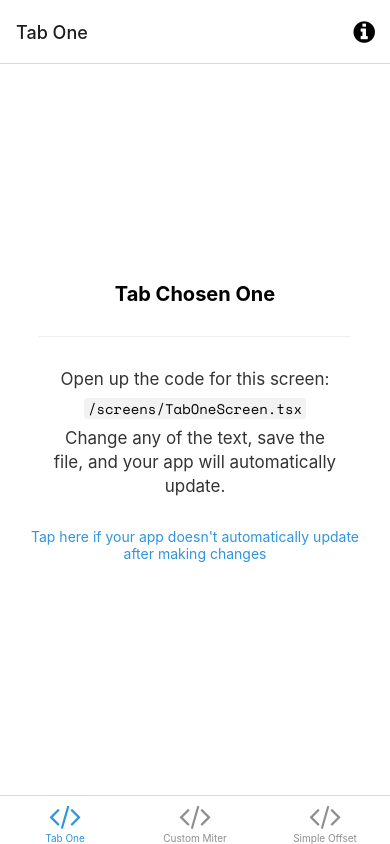
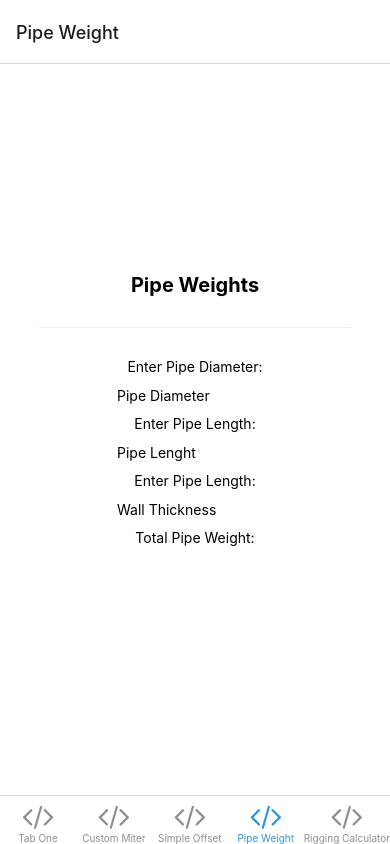
Before and after one commit to rjmealin/PipeFittingCalc, a React Native app in the folder PipeFittingCalc/: screen /PipeWeight in a window 390 px wide. Built offline with nearby package versions, Linux system fonts and the light colour scheme; what expo-linking would draw is missing.

Commit message:
added Geometric calculations class, began work on pipe weights and rigging calc

```diff
--- /dev/null
+++ b/PipeFittingCalc/constants/GeometricCalc.ts
@@ -0,0 +1,19 @@
+import { PipeWeightModel } from "./Models";
+
+export class GeometricCalc {
+
+    static CarbStlLbCuIn:number = 0.2833;
+    static WaterLbCuIn:number = 0.036127
+
+    public static CalculatePipeWeight(PipeLength:number, PipeDia:number, wallThick:number):PipeWeightModel {
+        let model = new PipeWeightModel(PipeDia, PipeLength, wallThick);
+
+        model.MetalWeight = model.PipeLength * (model.PipeDia * Math.PI) * model.WallThickness * this.CarbStlLbCuIn;
+        model.WaterWeight = model.PipeLength * (((model.PipeDia/2)**2) * Math.PI) * this.WaterLbCuIn;
+        model.PipeWeight = model.MetalWeight + model.WaterWeight;
+
+        return model
+
+    }
+
+}
--- a/PipeFittingCalc/constants/Models.ts
+++ b/PipeFittingCalc/constants/Models.ts
@@ -16,3 +16,20 @@ export class MiterResultModel {
     public PipeRadius:number;
 
 }
+
+export class PipeWeightModel {
+
+    constructor ( pipeD:number, pipeL:number, pipeWT:number ) {
+        this.PipeDia = pipeD;
+        this.PipeLength = pipeL;
+        this.WallThickness = pipeWT;
+    }
+
+    public PipeDia: number;
+    public PipeWeight: number = 0;
+    public PipeLength: number;
+    public WallThickness:number;
+    public WaterWeight:number = 0;
+    public MetalWeight:number = 0;
+
+}
--- a/PipeFittingCalc/constants/TrigCalculations.ts
+++ b/PipeFittingCalc/constants/TrigCalculations.ts
@@ -39,4 +39,5 @@ export class TrigCalculations {
 
         return miterResult;
     }
+
 }
--- a/PipeFittingCalc/navigation/LinkingConfiguration.ts
+++ b/PipeFittingCalc/navigation/LinkingConfiguration.ts
@@ -31,6 +31,16 @@ const linking: LinkingOptions<RootStackParamList> = {
             },
 
           },
+          PipeWeight: {
+            screens:{
+              PipeWeight: 'PipeWeight',
+            },
+          },
+          RiggingCalc: {
+            screens:{
+              RiggingCalc: 'RiggingCalc'
+            },
+          },
         },
       },
       Modal: 'modal',
--- a/PipeFittingCalc/navigation/index.tsx
+++ b/PipeFittingCalc/navigation/index.tsx
@@ -19,6 +19,8 @@ import CustomMiter from '../screens/FittingMiter';
 import { RootStackParamList, RootTabParamList, RootTabScreenProps } from '../types';
 import LinkingConfiguration from './LinkingConfiguration';
 import SimpleOffSetScreen from '../screens/SimpleOffSetScreen';
+import PipeWeight from '../screens/PipeWeight';
+import RiggingCalc from '../screens/RiggingCalc';
 
 export default function Navigation({ colorScheme }: { colorScheme: ColorSchemeName }) {
   return (
@@ -101,6 +103,22 @@ function BottomTabNavigator() {
           tabBarIcon: ({ color }) => <TabBarIcon name="code" color={color} />,
         }}
       />
+      <BottomTab.Screen
+        name="PipeWeight"
+        component={PipeWeight}
+        options={{
+          title: 'Pipe Weight',
+          tabBarIcon: ({ color }) => <TabBarIcon name="code" color={color} />,
+        }}
+      />
+      <BottomTab.Screen
+      name="RiggingCalc"
+      component={RiggingCalc}
+      options={{
+        title: 'Rigging Calculator',
+        tabBarIcon: ({ color }) => <TabBarIcon name="code" color={color} />,
+      }}
+    />
     </BottomTab.Navigator>
   );
 }
--- /dev/null
+++ b/PipeFittingCalc/screens/PipeWeight.tsx
@@ -0,0 +1,94 @@
+import { StyleSheet, TextInput, TouchableWithoutFeedback } from 'react-native';
+
+import EditScreenInfo from '../components/EditScreenInfo';
+import { Text, View } from '../components/Themed';
+import { Keyboard } from 'react-native';
+import { useState, useEffect } from 'react';
+import { Button } from 'react-native';
+import { TrigCalculations } from '../constants/TrigCalculations';
+import { GeometricCalc } from '../constants/GeometricCalc';
+
+
+export default function PipeWeight() {
+  const [numDia, SetPipeDia] = useState('');
+  const [numLen, SetLength] = useState('');
+  const [numWeight, SetWeight] = useState('');
+  const [ numWT, SetWT] = useState('');
+
+  function calculate() {
+
+    let model = GeometricCalc.CalculatePipeWeight(parseFloat(numLen),parseFloat(numDia), parseFloat(numWT))
+
+    SetWeight(model.PipeWeight.toString())
+
+  }
+
+  return (
+    <TouchableWithoutFeedback onPress={Keyboard.dismiss}>
+        <View style={styles.container}>
+        <Text style={styles.title}>Pipe Weights</Text>
+        <View style={styles.separator} lightColor="#eee" darkColor="rgba(255,255,255,0.1)" />
+        <Text style={styles.normText}>Enter Pipe Diameter:</Text>
+        <TextInput
+          style = {styles.Input}
+          //value = {number}
+          placeholder = "Pipe Diameter"
+          keyboardType='numeric'
+          onSubmitEditing={Keyboard.dismiss}
+          value={numDia}
+          onChangeText={text => SetPipeDia(text)}
+        />
+        <Text style={styles.normText}>Enter Pipe Length:</Text>
+        <TextInput
+          style = {styles.Input}
+          placeholder = "Pipe Lenght"
+          keyboardType='numeric'
+          onSubmitEditing={Keyboard.dismiss}
+          value={numLen}
+          onChangeText={text => SetLength(text)}
+        />
+        <Text style={styles.normText}>Enter Pipe Length:</Text>
+        <TextInput
+          style = {styles.Input}
+          placeholder = "Wall Thickness"
+          keyboardType='numeric'
+          onSubmitEditing={Keyboard.dismiss}
+          value={numWT}
+          onChangeText={text => SetWT(text)}
+        />
+        <Text style={styles.normText}>Total Pipe Weight:</Text>
+        <TextInput
+          style = {styles.Input}
+          editable={false}
+          value={numWeight}
+          onChangeText={text => SetWeight(text)}
+        />
+      </View>
+    </TouchableWithoutFeedback>
+
+  );
+}
+
+const styles = StyleSheet.create({
+  container: {
+    flex: 1,
+    alignItems: 'center',
+    justifyContent: 'center',
+  },
+  title: {
+    fontSize: 20,
+    fontWeight: 'bold',
+  },
+  separator: {
+    marginVertical: 30,
+    height: 1,
+    width: '80%',
+  },
+  Input: {
+    height: 40,
+    width: '40%',
+  },
+  normText: {
+    fontSize:14
+  },
+});
--- /dev/null
+++ b/PipeFittingCalc/screens/RiggingCalc.tsx
@@ -0,0 +1,53 @@
+import { StyleSheet, TextInput, TouchableWithoutFeedback } from 'react-native';
+
+import EditScreenInfo from '../components/EditScreenInfo';
+import { Text, View } from '../components/Themed';
+import { Keyboard } from 'react-native';
+import { useState, useEffect } from 'react';
+import { Button } from 'react-native';
+import { TrigCalculations } from '../constants/TrigCalculations';
+
+
+export default function RiggingCalc() {
+  const [numDia, SetPipeDia] = useState('');
+  const [numLen, SetLength] = useState('');
+  const [numWeight, SetWeight] = useState('');
+
+  function calculate() {
+
+  }
+
+  return (
+    <TouchableWithoutFeedback onPress={Keyboard.dismiss}>
+        <View style={styles.container}>
+        <Text style={styles.title}>Rigging Calculator</Text>
+        <View style={styles.separator} lightColor="#eee" darkColor="rgba(255,255,255,0.1)" />
+      </View>
+    </TouchableWithoutFeedback>
+
+  );
+}
+
+const styles = StyleSheet.create({
+  container: {
+    flex: 1,
+    alignItems: 'center',
+    justifyContent: 'center',
+  },
+  title: {
+    fontSize: 20,
+    fontWeight: 'bold',
+  },
+  separator: {
+    marginVertical: 30,
+    height: 1,
+    width: '80%',
+  },
+  Input: {
+    height: 40,
+    width: '40%',
+  },
+  normText: {
+    fontSize:14
+  },
+});
--- a/PipeFittingCalc/types.tsx
+++ b/PipeFittingCalc/types.tsx
@@ -28,6 +28,8 @@ export type RootTabParamList = {
   TabOne: undefined;
   FittingMiter: undefined;
   SimpleOffset: undefined;
+  PipeWeight: undefined;
+  RiggingCalc: undefined;
 };
 
 export type RootTabScreenProps<Screen extends keyof RootTabParamList> = CompositeScreenProps<
```
